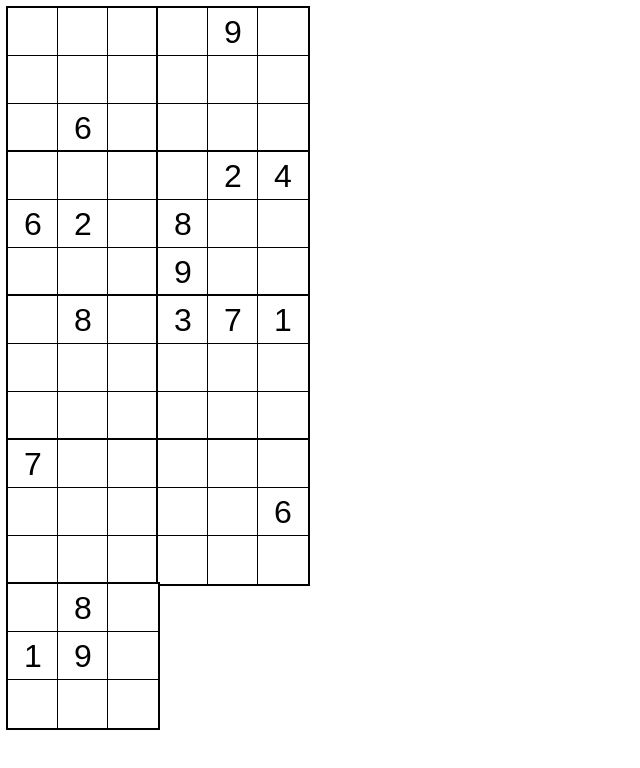
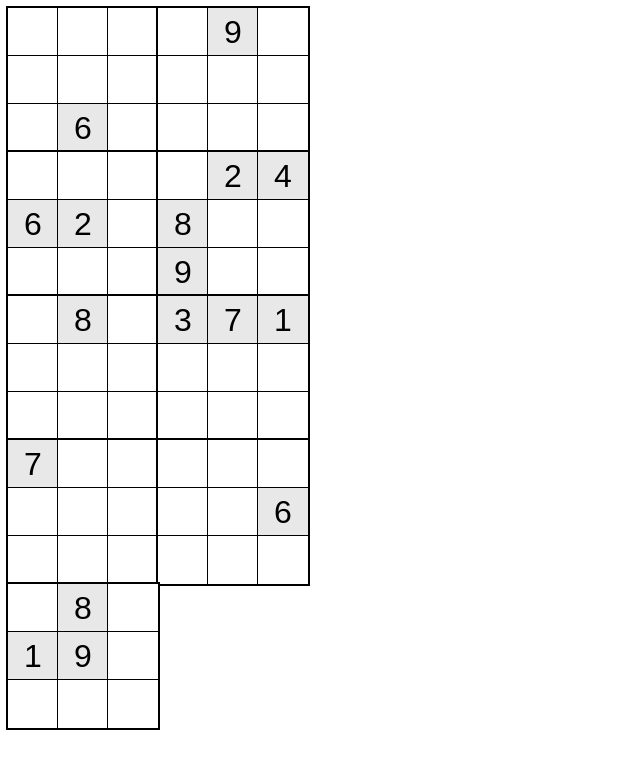
Before and after one commit to adamjamesadair/react-sudoku, a React app: page / in a window 1280 px wide. Shown: the whole page, without its empty margins (0-640 px from the left). Built offline with nearby package versions, Linux system fonts and the light colour scheme.

Commit message:
Added initial square functionality

```diff
--- a/src/index.css
+++ b/src/index.css
@@ -11,6 +11,15 @@ input[type=number]::-webkit-inner-spin-button, input[type=number]::-webkit-outer
 
 input:invalid {
   color: red;
+}
+
+input:disabled {
+  color: black;
+  cursor: default;
+}
+input:disabled:hover {
+  color: black;
+  cursor: default;
 }
 
 .game-board {
@@ -41,3 +50,7 @@ input:invalid {
   margin: -2px;
   border: 2px solid black;
 }
+
+.initial {
+  background: #e8e8e8;
+}
--- a/src/index.js
+++ b/src/index.js
@@ -1,142 +1,22 @@
 import React from 'react';
 import ReactDOM from 'react-dom';
+import * as sg from './sudokuGenerator.js';
 import './index.css';
-var _ = require('lodash');
-
-function getCell(x, y, cells) {
-  return (cells.filter(function(cell) {
-    return (cell.coords[0] === x && cell.coords[1] === y)
-  })[0]);
-}
-
-function getNeighbours(coords, cells) {
-  let neighbours = [];
-  // Row and column neighbours
-  for (let i = 0; i < 9; i++) {
-    if (i !== coords[1])
-      neighbours.push(getCell(coords[0], i, cells).value);
-    if (i !== coords[0])
-      neighbours.push(getCell(i, coords[1], cells).value);
-    }
-
-  // Same block neighbours
-  let iBlockStart = Math.floor(coords[0] / 3) * 3;
-  let jBlockStart = Math.floor(coords[1] / 3) * 3;
-
-  for (let j = iBlockStart; j < iBlockStart + 3; j++) {
-    for (let k = jBlockStart; k < jBlockStart + 3; k++) {
-      if (j !== coords[0] || k !== coords[1])
-        neighbours.push(getCell(j, k, cells).value);
-      }
-    }
-  return neighbours;
-}
-
-function fillCells(cells) {
-  let remainingCells = cells.slice();
-  generateCellValues(remainingCells, cells);
-}
-
-function generateCellValues(remainingCells, cells) {
-  let cell = remainingCells.shift();
-  let neighbours = getNeighbours(cell.coords, cells);
-  let options = _.difference(_.range(1, 10), neighbours);
-  for (let option of _.shuffle(options)) {
-    //if (!cell.initial)
-    cell.value = option;
-    if (remainingCells.length === 0) {
-      return true;
-    }
-
-    if (generateCellValues(remainingCells, cells)) {
-      return true;
-    }
-  }
-
-  cell.value = '';
-  remainingCells.unshift(cell);
-  return false;
-}
-
-function elementsToPositions(elements) {
-  let list = [];
-  let index;
-
-  for (let t = 0; t < 3; t++) {
-    for (let i = 0; i < 3; i++) {
-      for (let j = 0; j < 3; j++) {
-        for (let k = 0; k < 3; k++) {
-          index = 27 * t + i * 3 + j * 9 + k;
-          if (elements[0] instanceof Cell) {
-            list.push(elements[index].value);
-          } else {
-            list.push(elements[index]);
-          }
-        }
-      }
-    }
-  }
-  return list;
-}
-
-function solve(board) {
-  let cells = initCells();
-  board = elementsToPositions(board);
-  cells.forEach((cell, i) => {
-    cell.value = board[i];
-    if (board[i])
-      cell.initial = true;
-    }
-  );
-  fillCells(cells);
-  return elementsToPositions(cells);
-}
-
-function initCells() {
-  let cells = [];
-  for (let i = 0; i < 9; i++) {
-    for (let j = 0; j < 9; j++) {
-      cells.push(new Cell([i, j]));
-    }
-  }
-  return cells;
-}
-
-function generateStartingBoard(n) {
-  let cells = initCells();
-  fillCells(cells);
-  let sudoku = elementsToPositions(cells);
-  let board = Array(81).fill('');
-  _.shuffle(_.range(81)).slice(81 - n).forEach((i) => {
-    board[i] = sudoku[i];
-  });
-
-  if (solve(board).includes(''))
-    console.log('unsolvable');
-
-  return board;
-}
-
-class Cell {
-  constructor(coords, value = '', initial = false) {
-    this.coords = coords;
-    this.value = value;
-    this.initial = initial;
-  }
-}
 
 class Square extends React.Component {
   render() {
-    return (<input value={this.props.value} type="text" pattern="[1-9]" maxLength="1" className="square" onChange={this.props.onChange} onKeyDown={this.props.onKeyDown}/>);
+    return (<input value={this.props.value} type="text" disabled={this.props.disabled} pattern="[1-9]" maxLength="1" className={this.props.className} onChange={this.props.onChange} onKeyDown={this.props.onKeyDown}/>);
   }
 }
 
 class Board extends React.Component {
   constructor(props) {
     super(props);
+    let startingBoard = sg.generateStartingBoard(17);
     this.state = {
-      squares: generateStartingBoard(17)
+      squares: startingBoard
     };
+    this.initialSquares = startingBoard.map((cell) => cell !== '');
   }
 
   handleKeyPress = (e) => {
@@ -171,7 +51,14 @@ class Board extends React.Component {
   }
 
   renderSquare(i) {
-    return (<Square value={this.state.squares[i]} key={i} onKeyDown={this.handleKeyPress} onChange={(e) => this.handleSubmit(e, i)}/>);
+    let className = "square";
+    let disabled = false;
+    if (this.initialSquares[i]) {
+      className += " initial";
+      disabled = true;
+    }
+
+    return (<Square value={this.state.squares[i]} disabled={disabled} className={className} key={i} onKeyDown={this.handleKeyPress} onChange={(e) => this.handleSubmit(e, i)}/>);
   }
 
   render() {
--- /dev/null
+++ b/src/sudokuGenerator.js
@@ -0,0 +1,122 @@
+var _ = require('lodash');
+
+export function getNeighbours(coords, cells) {
+  let neighbours = [];
+  // Row and column neighbours
+  for (let i = 0; i < 9; i++) {
+    if (i !== coords[1])
+      neighbours.push(getCell(coords[0], i, cells).value);
+    if (i !== coords[0])
+      neighbours.push(getCell(i, coords[1], cells).value);
+    }
+
+  // Same block neighbours
+  let iBlockStart = Math.floor(coords[0] / 3) * 3;
+  let jBlockStart = Math.floor(coords[1] / 3) * 3;
+
+  for (let j = iBlockStart; j < iBlockStart + 3; j++) {
+    for (let k = jBlockStart; k < jBlockStart + 3; k++) {
+      if (j !== coords[0] || k !== coords[1])
+        neighbours.push(getCell(j, k, cells).value);
+      }
+    }
+  return neighbours;
+}
+
+export function getCell(x, y, cells) {
+  return (cells.filter(function(cell) {
+    return (cell.coords[0] === x && cell.coords[1] === y)
+  })[0]);
+}
+
+export function fillCells(cells) {
+  let remainingCells = cells.slice();
+  generateCellValues(remainingCells, cells);
+}
+
+export function generateCellValues(remainingCells, cells) {
+  let cell = remainingCells.shift();
+  let neighbours = getNeighbours(cell.coords, cells);
+  let options = _.difference(_.range(1, 10), neighbours);
+  for (let option of _.shuffle(options)) {
+    cell.value = option;
+    if (remainingCells.length === 0) {
+      return true;
+    }
+
+    if (generateCellValues(remainingCells, cells)) {
+      return true;
+    }
+  }
+
+  cell.value = '';
+  remainingCells.unshift(cell);
+  return false;
+}
+
+export function elementsToPositions(elements) {
+  let list = [];
+  let index;
+
+  for (let t = 0; t < 3; t++) {
+    for (let i = 0; i < 3; i++) {
+      for (let j = 0; j < 3; j++) {
+        for (let k = 0; k < 3; k++) {
+          index = 27 * t + i * 3 + j * 9 + k;
+          if (elements[0] instanceof Cell) {
+            list.push(elements[index].value);
+          } else {
+            list.push(elements[index]);
+          }
+        }
+      }
+    }
+  }
+  return list;
+}
+
+export function solve(board) {
+  let cells = initCells();
+  board = elementsToPositions(board);
+  cells.forEach((cell, i) => {
+    cell.value = board[i];
+    if (board[i])
+      cell.initial = true;
+    }
+  );
+  fillCells(cells);
+  return elementsToPositions(cells);
+}
+
+export function initCells() {
+  let cells = [];
+  for (let i = 0; i < 9; i++) {
+    for (let j = 0; j < 9; j++) {
+      cells.push(new Cell([i, j]));
+    }
+  }
+  return cells;
+}
+
+export function generateStartingBoard(n) {
+  let cells = initCells();
+  fillCells(cells);
+  let sudoku = elementsToPositions(cells);
+  let board = Array(81).fill('');
+  _.shuffle(_.range(81)).slice(81 - n).forEach((i) => {
+    board[i] = sudoku[i];
+  });
+
+  if (solve(board).includes(''))
+    console.log('unsolvable');
+
+  return board;
+}
+
+class Cell {
+  constructor(coords, value = '', initial = false) {
+    this.coords = coords;
+    this.value = value;
+    this.initial = initial;
+  }
+}
```
